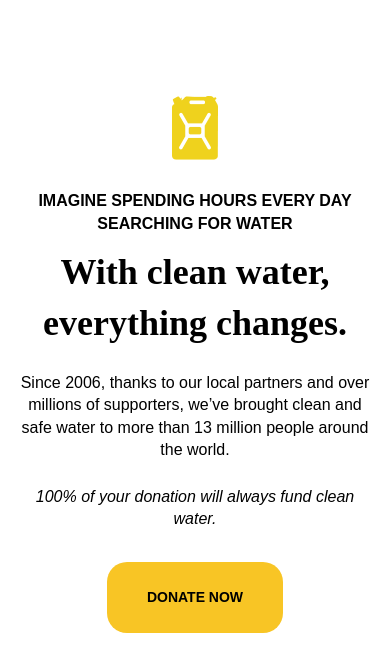
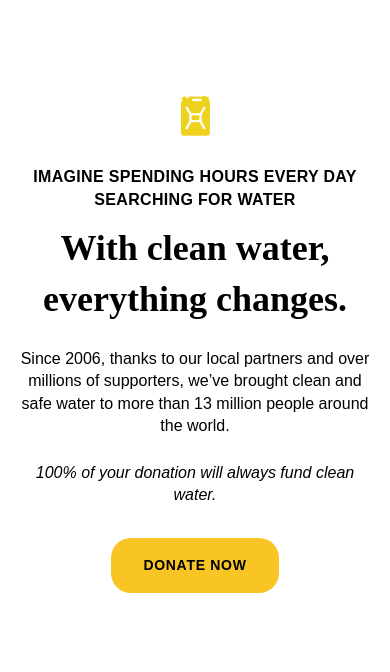
Before and after one commit to karyseaweed/charity-water-redesign, a Next.js app: page / in a window 390 px wide. Shown: the top 672 px of the page. Built offline with nearby package versions, Linux system fonts and the light colour scheme; a web font is replaced by a local one.

Commit message:
TASK: update mobile logo, donate btn, and letter spacing

```diff
--- a/pages/index.js
+++ b/pages/index.js
@@ -20,10 +20,13 @@ export default function Home() {
             <canvas id='gradient-canvas'></canvas>
           </div>
           <div className='text-center py-24 px-5 lg:px-0'>
-            <div className='mb-6'>
+            <div className='mb-6 hidden lg:block'>
               <Image src="/logo.png" alt="logo" width={46} height={64} />
             </div>
-            <p className='text-subtitleCap uppercase font-bold mb-3'>Imagine spending hours every day searching for water</p>
+            <div className='mb-6 lg:hidden'>
+              <Image src="/logo.png" alt="logo" width={29} height={40} />
+            </div>
+            <p className='text-subtitleCap uppercase font-bold mb-3 tracking-tight'>Imagine spending hours every day searching for water</p>
             <h1 className='text-titleMob lg:text-titleh1 font-semibold mb-6'>
               With clean water,<br/>everything changes.
             </h1>
@@ -33,7 +36,7 @@ export default function Home() {
             </div>
             <button className='bg-yellow rounded-[1.25rem]'>
               <a href='https://www.charitywater.org/donate' target='_blank'>
-                <span className='uppercase text-ctaMob lg:text-cta font-bold py-6 px-10 inline-block'>DONATE NOW</span>
+                <span className='uppercase text-ctaMob lg:text-cta font-bold py-4 px-8 lg:py-6 lg:px-10 inline-block tracking-wide'>DONATE NOW</span>
               </a>
             </button>
           </div>
```
